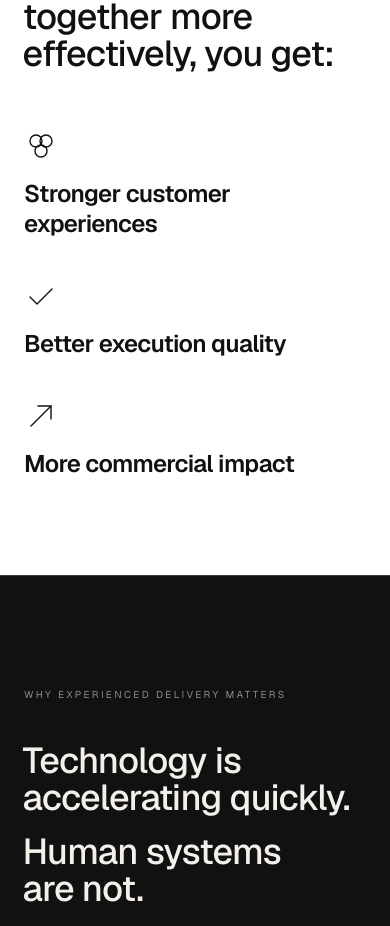
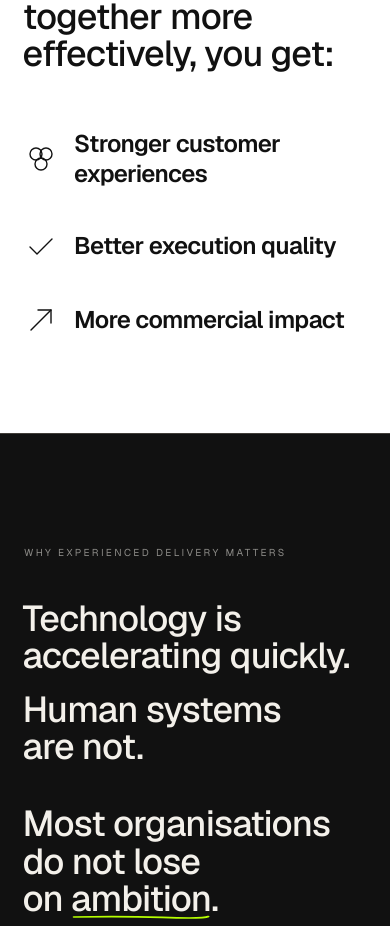
Before and after one commit to darrenbrett-lang/dabhands.delivery, a Next.js app: page /where-we-step-in in a window 390 px wide. Shown: the part 2900-3826 px from the top of the page. Built offline with nearby package versions, Linux system fonts and the light colour scheme.

Commit message:
Outcome items: icon beside copy with hanging indent on mobile

```diff
--- a/pages/where-we-step-in.tsx
+++ b/pages/where-we-step-in.tsx
@@ -250,7 +250,7 @@ export default function WhereWeStepIn() {
                   whileInView={{ opacity: 1, y: 0 }}
                   viewport={{ once: true }}
                   transition={{ duration: 0.4, delay: i * 0.1 }}
-                  className={`md:col-span-4 flex flex-col items-start gap-4 md:gap-5 ${
+                  className={`md:col-span-4 flex items-center md:flex-col md:items-start gap-4 md:gap-5 ${
                     i > 0 ? 'md:border-l md:border-dab-charcoal/25 md:pl-6 lg:pl-8' : 'md:pr-6 lg:pr-8'
                   }`}
                 >
```
